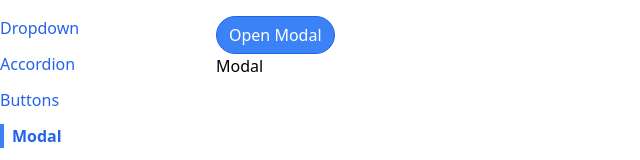
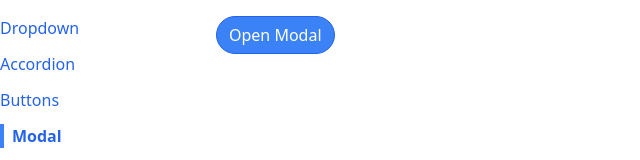
Before and after one commit to BehkoVasilev/comps, a React (Create React App) app: page /modal in a window 1280 px wide. Shown: the top 160 px of the page, without its empty margins (0-640 px from the left). Built offline with nearby package versions, Linux system fonts and the light colour scheme.

Commit message:
add a click handler to show/hide modal

```diff
--- a/src/pages/ModalPage.js
+++ b/src/pages/ModalPage.js
@@ -1,11 +1,17 @@
 import Modal from "../components/Modal";
 import Button from "../components/Button";
+import { useState } from "react";
 
 function ModalPage() {
+    const [showModal, setSholModal] = useState(false);
+
+    const handleClick = () => {
+        setSholModal((current) => !current)
+    }
     return (
         <div>
-            <Button primary rounded>Open Modal</Button>
-            <Modal />
+            <Button onClick={handleClick} primary rounded>Open Modal</Button>
+            {showModal && <Modal />}
         </div>
     );
 };
```
